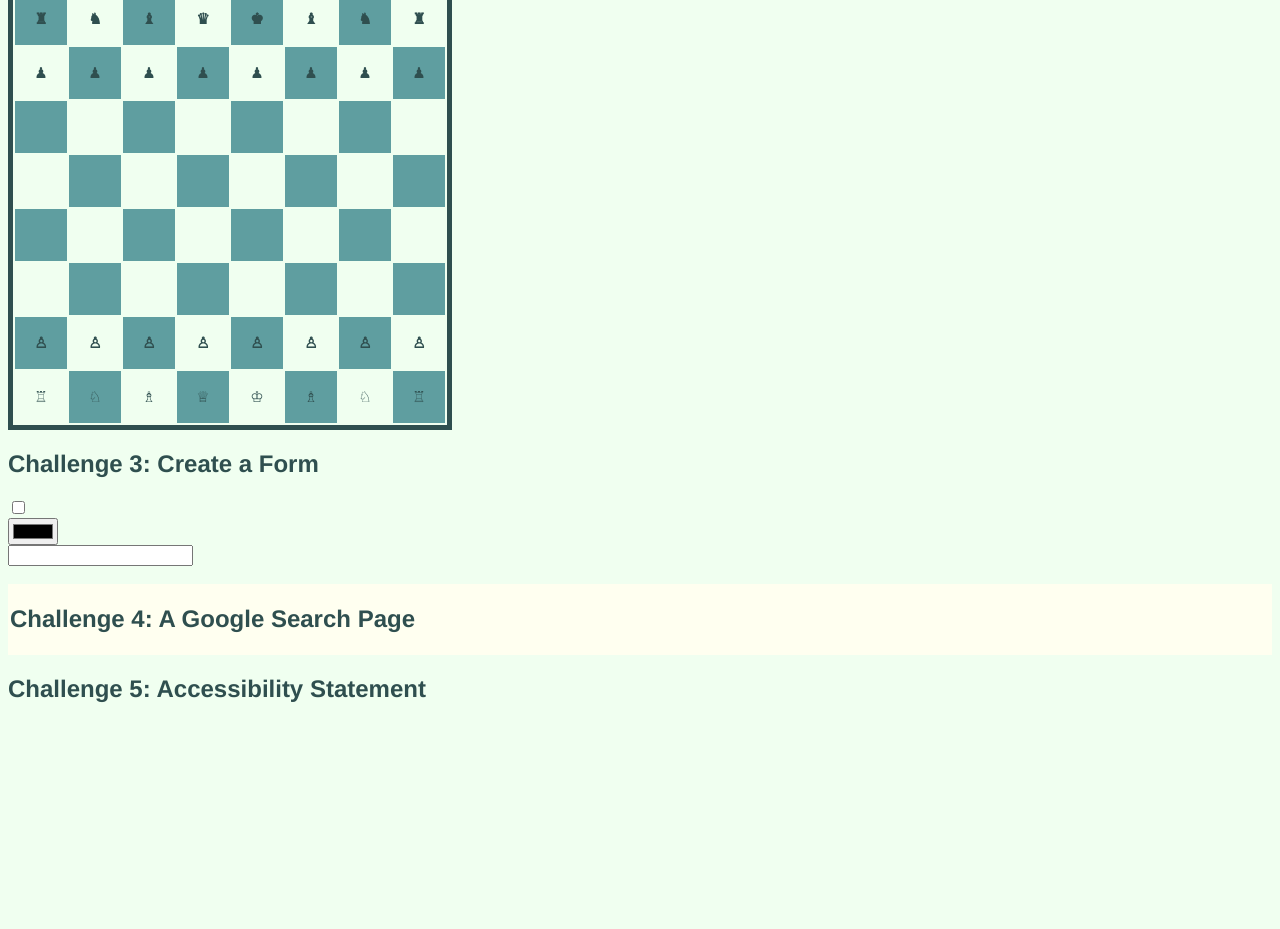
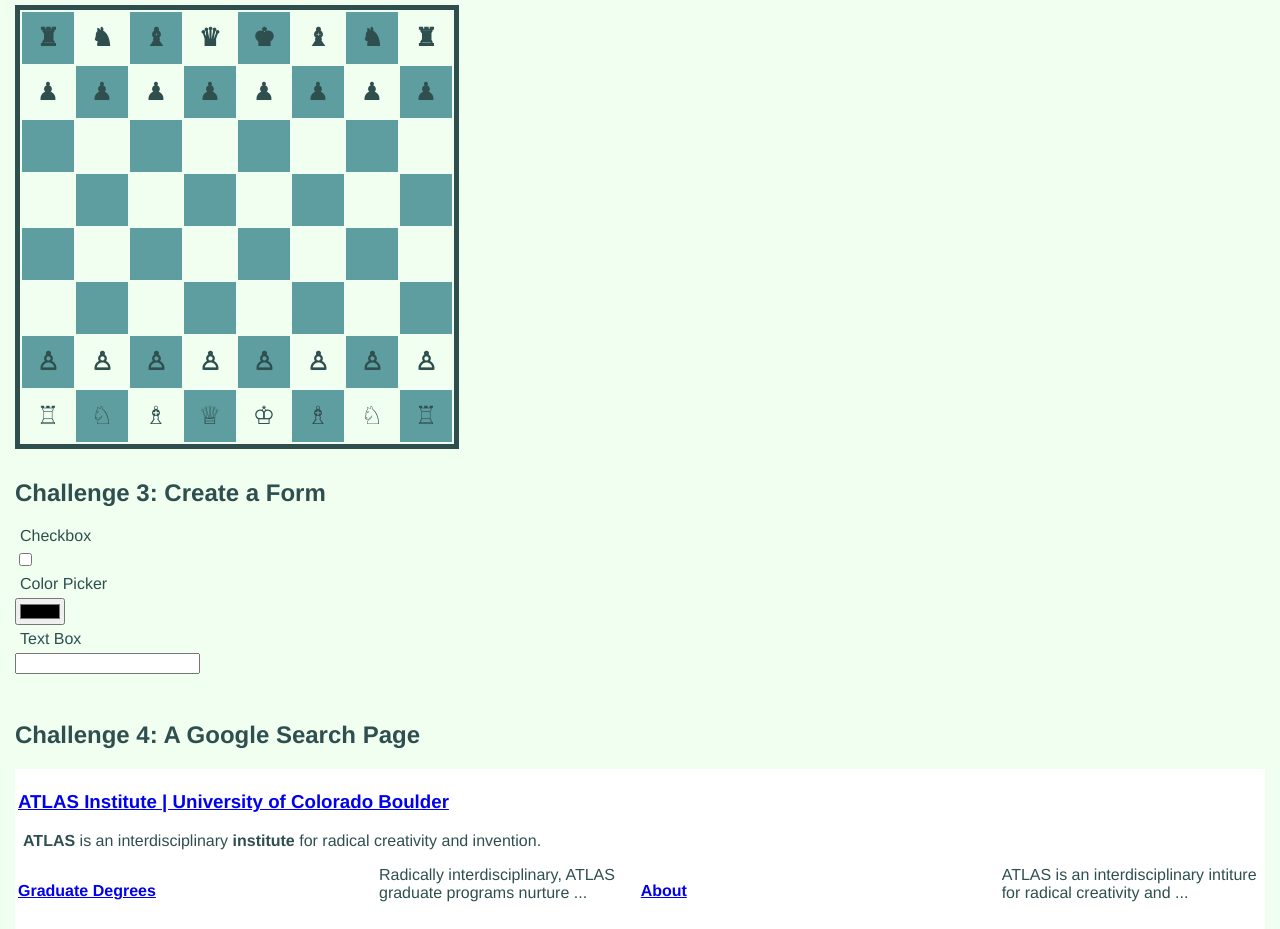
Before and after one commit to tehya-laughlin/tehya-laughlin.github.io, a plain HTML site: page assignment4.html in a window 1280 px wide. Shown: the part 252-1181 px from the top of the page. Before the commit the page ends 975 px from the top, so only its background shows below. Drawn offline with Linux system fonts and the light colour scheme.

Commit message:
not completely fixed

```diff
--- a/assignment4.html
+++ b/assignment4.html
@@ -3,6 +3,29 @@
   <head>
     <meta charset="utf-8">
     <title>Assignment 4</title>
+    <style>
+      p{
+        margin: 5px;
+      }
+      .container {
+        display: flex;
+        flex-direction:row;
+      }
+      .item{
+        width:50%;
+      }
+      .panel{
+        background-color:white;
+        padding:3px;
+        border: 3px;
+        border-color: darkSLateGray;
+      }
+      .spacing-header{
+        margin:4px;
+        padding:3px;
+      }
+
+    </style>
   </head>
   <body style="font-family:helvetica;background-color:HoneyDew;color:darkSLateGray">
 
@@ -10,7 +33,7 @@
 
     <div > <!-- Table of Contents -->
       <ol>
-        <li><a href="#1" style="color:darkRed">Challenge 1</a></li>
+        <li><a href="/index.html" style="color:darkRed">Challenge 1</a></li>
         <li><a href="#2" style="color:darkRed">Challenge 2</a></li>
         <li><a href="#3" style="color:darkRed">Challenge 3</a></li>
         <li><a href="#4" style="color:darkRed">Challenge 4</a></li>
@@ -20,29 +43,29 @@
 
      <!-- challenge 1 takes place on the index page -->
 
-    <div> <!-- challenge 2 -->
+    <div class="spacing-header"> <!-- challenge 2 -->
       <h2 id="2">Challenge 2: Build a Chessboard</h2>
       <table  style="border:5px solid darkSlateGray;text-align:center">
           <tr>
-            <th  style="background-color:cadetBlue;height:50px;width:50px"><p style="font-size:15px">&#9820;</p></th>
-            <th  style="height:50px;width:50px"><p style="font-size:15px">&#9822;</th>
-            <th  style="background-color:cadetBlue;height:50px;width:50px"><p style="font-size:15px">&#9821;</p></th>
-            <th  style="height:50px;width:50px"><p style="font-size:15px">&#9819;</p></th>
-            <th  style="background-color:cadetBlue;height:50px;width:50px"><p style="font-size:15px">&#9818;</p></th>
-            <th  style="height:50px;width:50px"><p style="font-size:15px">&#9821;</p></th>
-            <th  style="background-color:cadetBlue;height:50px;width:50px"><p style="font-size:15px">&#9822;</p></th>
-            <th  style="height:50px;width:50px"><p style="font-size:15px">&#9820;</p></th>
+            <th  style="background-color:cadetBlue;height:50px;width:50px"><p style="font-size:25px">&#9820;</p></th>
+            <th  style="height:50px;width:50px"><p style="font-size:25px">&#9822;</th>
+            <th  style="background-color:cadetBlue;height:50px;width:50px"><p style="font-size:25px">&#9821;</p></th>
+            <th  style="height:50px;width:50px"><p style="font-size:25px">&#9819;</p></th>
+            <th  style="background-color:cadetBlue;height:50px;width:50px"><p style="font-size:25px">&#9818;</p></th>
+            <th  style="height:50px;width:50px"><p style="font-size:25px">&#9821;</p></th>
+            <th  style="background-color:cadetBlue;height:50px;width:50px"><p style="font-size:25px">&#9822;</p></th>
+            <th  style="height:50px;width:50px"><p style="font-size:25px">&#9820;</p></th>
           </tr>
         <tbody>
           <tr >
-            <td class="tg-0lax" style="height:50px;width:50px"><p style="font-size:15px">&#9823;</p></td>
-            <td class="tg-0lax" style="background-color:cadetBlue;height:50px;width:50px"><p style="font-size:15px">&#9823;</p></td>
-            <td class="tg-0lax" style="height:50px;width:50px"><p style="font-size:15px">&#9823;</p></td>
-            <td class="tg-0lax" style="background-color:cadetBlue;height:50px;width:50px"><p style="font-size:15px">&#9823;</p></td>
-            <td class="tg-0lax" style="height:50px;width:50px"><p style="font-size:15px">&#9823;</p></td>
-            <td class="tg-0lax" style="background-color:cadetBlue;height:50px;width:50px"><p style="font-size:15px">&#9823;</p></td>
-            <td class="tg-0lax" style="height:50px;width:50px"><p style="font-size:15px">&#9823;</p></td>
-            <td class="tg-0lax" style="background-color:cadetBlue;height:50px;width:50px"><p style="font-size:15px">&#9823;</p></td>
+            <td class="tg-0lax" style="height:50px;width:50px"><p style="font-size:25px">&#9823;</p></td>
+            <td class="tg-0lax" style="background-color:cadetBlue;height:50px;width:50px"><p style="font-size:25px">&#9823;</p></td>
+            <td class="tg-0lax" style="height:50px;width:50px"><p style="font-size:25px">&#9823;</p></td>
+            <td class="tg-0lax" style="background-color:cadetBlue;height:50px;width:50px"><p style="font-size:25px">&#9823;</p></td>
+            <td class="tg-0lax" style="height:50px;width:50px"><p style="font-size:25px">&#9823;</p></td>
+            <td class="tg-0lax" style="background-color:cadetBlue;height:50px;width:50px"><p style="font-size:25px">&#9823;</p></td>
+            <td class="tg-0lax" style="height:50px;width:50px"><p style="font-size:25px">&#9823;</p></td>
+            <td class="tg-0lax" style="background-color:cadetBlue;height:50px;width:50px"><p style="font-size:25px">&#9823;</p></td>
           </tr>
           <tr>
             <th style="background-color:cadetBlue;height:50px;width:50px"></th>
@@ -87,46 +110,75 @@
             <td class="tg-0lax" style="background-color:cadetBlue;height:50px;width:50px"></td>
           </tr>
           <tr>
-            <th style="background-color:cadetBlue;height:50px;width:50px"><p style="font-size:15px">&#9817;</p></th>
-            <th class="tg-0lax" style="height:50px;width:50px"><p style="font-size:15px">&#9817;</p></th>
-            <th class="tg-0lax" style="background-color:cadetBlue;height:50px;width:50px"><p style="font-size:15px">&#9817;</p></th>
-            <th class="tg-0lax" style="height:50px;width:50px"><p style="font-size:15px">&#9817;</p></th>
-            <th class="tg-0lax" style="background-color:cadetBlue;height:50px;width:50px"><p style="font-size:15px">&#9817;</p></th>
-            <th class="tg-0lax" style="height:50px;width:50px"><p style="font-size:15px">&#9817;</p></th>
-            <th class="tg-0lax" style="background-color:cadetBlue;height:50px;width:50px"><p style="font-size:15px">&#9817;</p></th>
-            <th class="tg-0lax" style="height:50px;width:50px"><p style="font-size:15px">&#9817;</p></th>
+            <th style="background-color:cadetBlue;height:50px;width:50px"><p style="font-size:25px">&#9817;</p></th>
+            <th class="tg-0lax" style="height:50px;width:50px"><p style="font-size:25px">&#9817;</p></th>
+            <th class="tg-0lax" style="background-color:cadetBlue;height:50px;width:50px"><p style="font-size:25px">&#9817;</p></th>
+            <th class="tg-0lax" style="height:50px;width:50px"><p style="font-size:25px">&#9817;</p></th>
+            <th class="tg-0lax" style="background-color:cadetBlue;height:50px;width:50px"><p style="font-size:25px">&#9817;</p></th>
+            <th class="tg-0lax" style="height:50px;width:50px"><p style="font-size:25px">&#9817;</p></th>
+            <th class="tg-0lax" style="background-color:cadetBlue;height:50px;width:50px"><p style="font-size:25px">&#9817;</p></th>
+            <th class="tg-0lax" style="height:50px;width:50px"><p style="font-size:25px">&#9817;</p></th>
           </tr>
           <tbody>
           <tr>
-            <td class="tg-0lax" style="height:50px;width:50px"><p style="font-size:15px">&#9814;</p></td>
-            <td class="tg-0lax" style="background-color:cadetBlue;height:50px;width:50px"><p style="font-size:15px">&#9816;</p></td>
-            <td class="tg-0lax" style="height:50px;width:50px"><p style="font-size:15px">&#9815;</p></td>
-            <td class="tg-0lax" style="background-color:cadetBlue;height:50px;width:50px"><p style="font-size:15px">&#9813;</p></td>
-            <td class="tg-0lax" style="height:50px;width:50px"><p style="font-size:15px">&#9812;</p></td>
-            <td class="tg-0lax" style="background-color:cadetBlue;height:50px;width:50px"><p style="font-size:15px">&#9815;</p></td>
-            <td class="tg-0lax" style="height:50px;width:50px"><p style="font-size:15px">&#9816;</p></td>
-            <td class="tg-0lax" style="background-color:cadetBlue;height:50px;width:50px"><p style="font-size:15px">&#9814;</p></td>
+            <td class="tg-0lax" style="height:50px;width:50px"><p style="font-size:25px">&#9814;</p></td>
+            <td class="tg-0lax" style="background-color:cadetBlue;height:50px;width:50px"><p style="font-size:25px">&#9816;</p></td>
+            <td class="tg-0lax" style="height:50px;width:50px"><p style="font-size:25px">&#9815;</p></td>
+            <td class="tg-0lax" style="background-color:cadetBlue;height:50px;width:50px"><p style="font-size:25px">&#9813;</p></td>
+            <td class="tg-0lax" style="height:50px;width:50px"><p style="font-size:25px">&#9812;</p></td>
+            <td class="tg-0lax" style="background-color:cadetBlue;height:50px;width:50px"><p style="font-size:25px">&#9815;</p></td>
+            <td class="tg-0lax" style="height:50px;width:50px"><p style="font-size:25px">&#9816;</p></td>
+            <td class="tg-0lax" style="background-color:cadetBlue;height:50px;width:50px"><p style="font-size:25px">&#9814;</p></td>
           </tr>
         </tbody>
       </table>
     </div>
 
-    <div> <!-- challenge 3 -->
+    <div class="spacing-header"> <!-- challenge 3 -->
       <h2 id="3">Challenge 3: Create a Form</h2>
       <form>
+        <p>Checkbox</p>
         <input type="checkbox"><br>
+        <p>Color Picker</p>
         <input type="color"><br>
+        <p>Text Box</p>
         <input type="text"><br>
       </form><br>
 
     </div>
 
-    <div style="background-color:ivory;padding:2px"> <!-- challenge 4 -->
+    <div class="spacing-header"> <!-- challenge 4 -->
       <h2 id="4">Challenge 4: A Google Search Page</h2>
 
-    </div>
+          <!--Primary Link-->
+          <div class="panel">
+          <h3> <a href="https://www.colorado.edu/atlas/">ATLAS Institute | University of Colorado Boulder</a></h3>
+          <p><strong>ATLAS</strong> is an interdisciplinary <strong>institute</strong> for radical creativity and invention.</p>
+          </div>
 
-    <div> <!-- challenge 5 -->
+          <!-- Sub Row 1 -->
+
+          <div class="container panel">
+              <h4 class="item"><a href="https://www.colorado.edu/atlas/academics/grad">Graduate Degrees</a></h4>
+              <p >Radically interdisciplinary, ATLAS graduate programs nurture ...</p>
+
+              <h4 class="item"><a href="https://www.colorado.edu/atlas/about-atlas">About</a></h4>
+              <p>ATLAS is an interdisciplinary intiture for radical creativity and ...</p>
+          </div>
+
+
+          <!-- Sub Row 2 -->
+          <div class="container panel">
+              <h4 class="container"><a href="https://www.colorado.edu/atlas/academics">Academics</a></h4>
+              <p class="item">Granted throught the College of Engineering and Applied ...</p>
+
+              <h4 class="container"><a href="https://www.colorado.edu/atlas/academics/undergraduate">Undergraduate Programs</a></h4>
+              <p class="item">Awarded through the College of Engineering and Applied ...</p>
+          </div>
+
+   </div>
+
+    <div class="spacing-header"> <!-- challenge 5 -->
       <h2 id="5">Challenge 5: Accessibility Statement</h2>
       <p> </p>
     </div>
```
